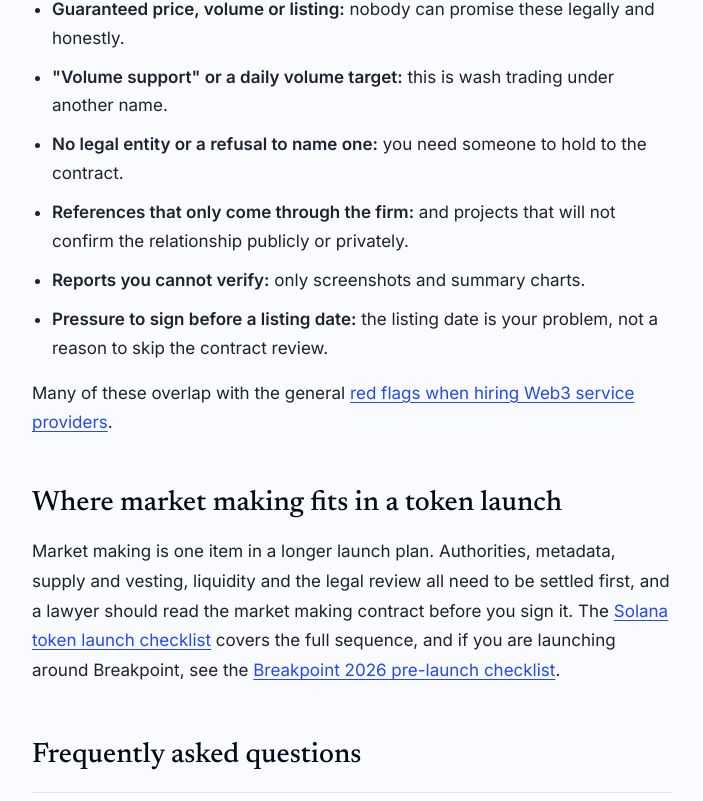
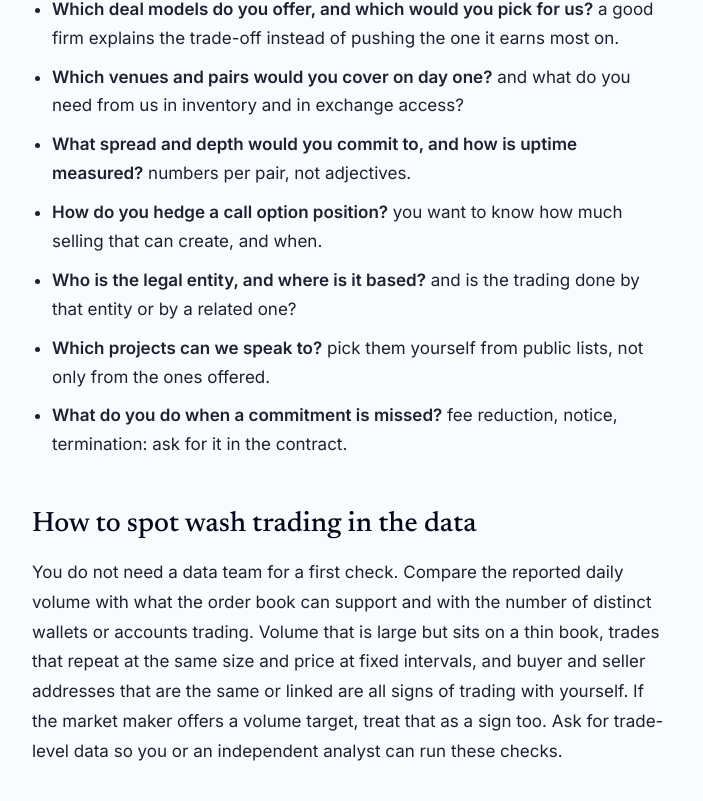
Before and after one commit to JakeMalarczyk/Orivions, a Next.js app in the folder orivions-app/: page /blog/how-to-evaluate-a-crypto-market-maker in a window 1280 px wide. Shown: the part 4899-5700 px from the top of the page, without its empty margins (288-991 px from the left). Built offline with nearby package versions, Linux system fonts and the light colour scheme; no server answers.

Commit message:
Market maker guide: first-call questions and wash trading check
Added sections on questions to ask and spotting wash trading.

```diff
--- a/orivions-app/app/blog/how-to-evaluate-a-crypto-market-maker/page.tsx
+++ b/orivions-app/app/blog/how-to-evaluate-a-crypto-market-maker/page.tsx
@@ -186,6 +186,29 @@ export default function PostPage() {
         explains the checks we run before a company gets the Verified badge.
       </P>
 
+      <H2>Questions to ask on the first call</H2>
+      <BulletList
+        items={[
+          ['Which deal models do you offer, and which would you pick for us?', 'a good firm explains the trade-off instead of pushing the one it earns most on.'],
+          ['Which venues and pairs would you cover on day one?', 'and what do you need from us in inventory and in exchange access?'],
+          ['What spread and depth would you commit to, and how is uptime measured?', 'numbers per pair, not adjectives.'],
+          ['How do you hedge a call option position?', 'you want to know how much selling that can create, and when.'],
+          ['Who is the legal entity, and where is it based?', 'and is the trading done by that entity or by a related one?'],
+          ['Which projects can we speak to?', 'pick them yourself from public lists, not only from the ones offered.'],
+          ['What do you do when a commitment is missed?', 'fee reduction, notice, termination: ask for it in the contract.'],
+        ]}
+      />
+
+      <H2>How to spot wash trading in the data</H2>
+      <P>
+        You do not need a data team for a first check. Compare the reported daily volume with what
+        the order book can support and with the number of distinct wallets or accounts trading. Volume
+        that is large but sits on a thin book, trades that repeat at the same size and price at fixed
+        intervals, and buyer and seller addresses that are the same or linked are all signs of
+        trading with yourself. If the market maker offers a volume target, treat that as a sign too.
+        Ask for trade-level data so you or an independent analyst can run these checks.
+      </P>
+
       <H2>Red flags</H2>
       <BulletList
         items={[
```
